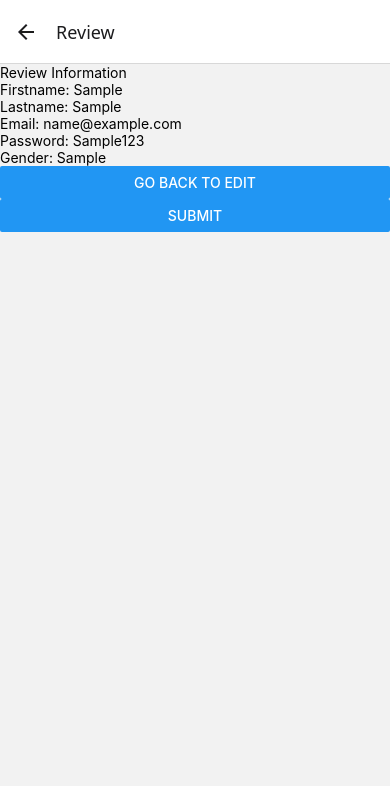
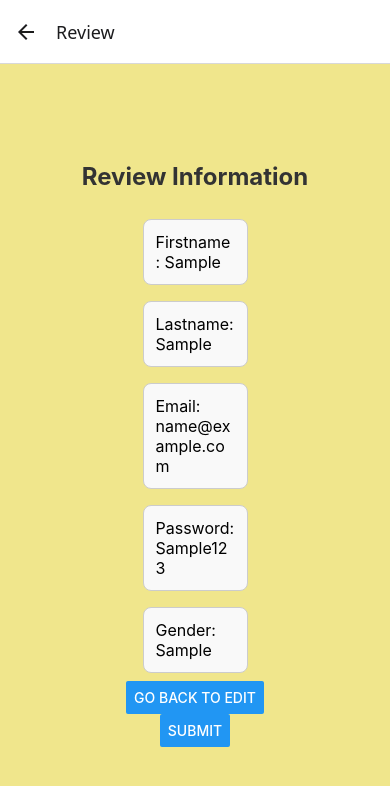
Before and after one commit to seangirado/frontend, a React Native app: screen /Register in a window 390 px wide. Both pictures are taken after typing "Sample", "Sample", "name@example.com", "Sample123", "Sample" into the empty fields and a click on the button "SUBMIT". Shown: the top 786 px of the page. Built offline with nearby package versions, Linux system fonts and the light colour scheme.

Commit message:
Added Userlist

```diff
--- a/dashboard.js
+++ b/dashboard.js
@@ -5,6 +5,7 @@
 import Homepage from './pages/Homepage.js';
 import RegisterPage from './pages/registerpage.js';
 import ReviewPage from './pages/reviewpage.js';
+import UserListPage from './pages/userlistpage.js';
 
 const Stack = createNativeStackNavigator();
 
@@ -15,6 +16,7 @@
         <Stack.Screen name="Home" component={Homepage} />
         <Stack.Screen name="Register" component={RegisterPage} />
         <Stack.Screen name="Review" component={ReviewPage} />
+        <Stack.Screen name="UserList" component={UserListPage}/>
       </Stack.Navigator>
     </NavigationContainer>
   );
--- a/pages/Homepage.js
+++ b/pages/Homepage.js
@@ -15,6 +15,13 @@
                     onPress={() => navigation.navigate('Register')}
                 />
             </View>
+
+            <View style={Styles.buttonWrapper}>
+                <Button
+                    title="View User"
+                    onPress={() => navigation.navigate('UserList')}
+                />
+            </View>
         </View>
     );
 }
--- a/pages/reviewpage.js
+++ b/pages/reviewpage.js
@@ -1,11 +1,12 @@
 import {View, Text, Button, Alert} from 'react-native';
 import axios from 'axios';
+import styles from '../styles';
 
 export default function ReviewPage({route, navigation}) {
     const{formData} = route.params;
     const handleSubmit = async () => {
         try {
-            const response = await axios.post("http://127.0.0.1:8000//Registration/api/register/", formData);
+            const response = await axios.post("http://127.0.0.1:8000/Registration/api/register/", formData);
             Alert.alert("Success", "Registration completed successfully!");
             navigation.getBack();
         }catch (error){
@@ -13,16 +14,16 @@
         }
     }
     return (
-        <View>
-            <Text>Review Information</Text>
+        <View style={styles.reviewContainer}>
+            <Text style={styles.title}>Review Information</Text>
 
-            <Text>Firstname: {formData.first_name}</Text>
-            <Text>Lastname: {formData.last_name}</Text>
-            <Text>Email: {formData.email}</Text>
-            <Text>Password: {formData.password}</Text>
-            <Text>Gender: {formData.gender}</Text>
+            <Text style={styles.input}>Firstname: {formData.first_name}</Text>
+            <Text style={styles.input}>Lastname: {formData.last_name}</Text>
+            <Text style={styles.input}>Email: {formData.email}</Text>
+            <Text style={styles.input}>Password: {formData.password}</Text>
+            <Text style={styles.input}>Gender: {formData.gender}</Text>
 
-            <Button
+            <Button style={styles.buttonWrapper}
                 title="Go Back to edit"
                 onPress={() => navigation.goBack()}
             />
--- /dev/null
+++ b/pages/userlistpage.js
@@ -0,0 +1,39 @@
+import {View, Text, FlatList} from 'react-native';
+import axios from 'axios';
+import{useState, useEffect} from 'react';
+import styles from '../styles';
+
+
+export default function UserListPage() {
+    const[users, setUsers] = useState([]);
+
+    useEffect(() => {
+        axios.get("http://127.0.0.1:8000/Registration/api/users/")
+        .then((res) => {
+            setUsers(res.data);
+        })
+        .catch((err) => {
+            console.error(err);
+        })
+    },[]
+    );
+
+    return (
+        <View style={styles.container}>
+            <Text style={styles.title}>Registered Users</Text>
+            <FlatList
+                data={users}
+                keyExtractor={(item) => item.id.toString()}
+                renderItem={({item}) => (
+
+                    <View style={styles.userCard}>
+                        <Text style={styles.nameText}>Firstname: {item.first_name}</Text>
+                        <Text style={styles.nameText}>Lastname: {item.last_name}</Text>
+                        <Text style={styles.detailText}>Email: {item.email}</Text>
+                    </View>
+
+
+        )}/>
+        </View>
+    )
+}
--- a/styles.js
+++ b/styles.js
@@ -1,6 +1,7 @@
 import { StyleSheet } from 'react-native';
 
 const styles = StyleSheet.create({
+
     container: {
         flex: 1,
         backgroundColor: 'khaki',
@@ -9,12 +10,14 @@
         padding: 20,
     },
 
+
     title: {
         fontSize: 24,
         fontWeight: 'bold',
         marginBottom: 20,
         color: '#333',
     },
+
 
     headerText: {
         fontSize: 28,
@@ -49,7 +52,36 @@
         alignItems: 'center',
         justifyContent: 'center',
         padding: 20,
+    },
+
+    userCard: {
+        backgroundColor: 'black',
+        padding: 20,
+        marginVertical: 5,
+        borderRadius: 8,
+        borderLeftWidth: 10,
+        borderLeftColor: 'green',
+        shadowColor: '#000',
+        shadowOffset: { width: 0, height: 1 },
+        shadowOpacity: 0.1,
+        shadowRadius: 2,
+        elevation: 2,
+    },
+
+    detailText: {
+        fontSize: 25,
+        color: 'white',
+        lineHeight: 22,
+    },
+
+    nameText: {
+        fontSize: 25,
+        fontWeight: 'bold',
+        marginBottom: 4,
+        color: 'white',
     }
+
+
 
 
 });
```
